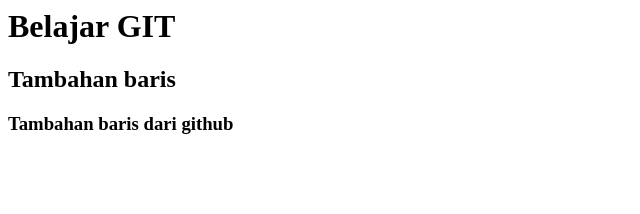
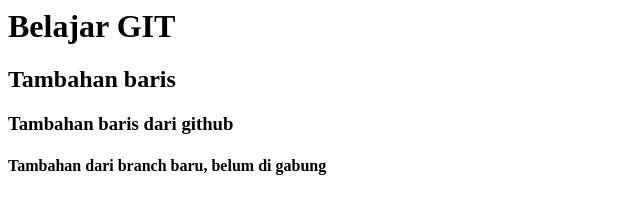
Before and after one commit to lugassawan/belajargit, a plain HTML site: page index.html in a window 1280 px wide. Shown: the whole page, without its empty margins (0-640 px from the left). Drawn offline with Linux system fonts and the light colour scheme.

Commit message:
dari branch baru

```diff
--- a/index.html
+++ b/index.html
@@ -1,3 +1,4 @@
 <h1>Belajar GIT</h1>
 <h2>Tambahan baris</h2>
 <h3>Tambahan baris dari github</h3>
+<h4>Tambahan dari branch baru, belum di gabung</h4>
```
